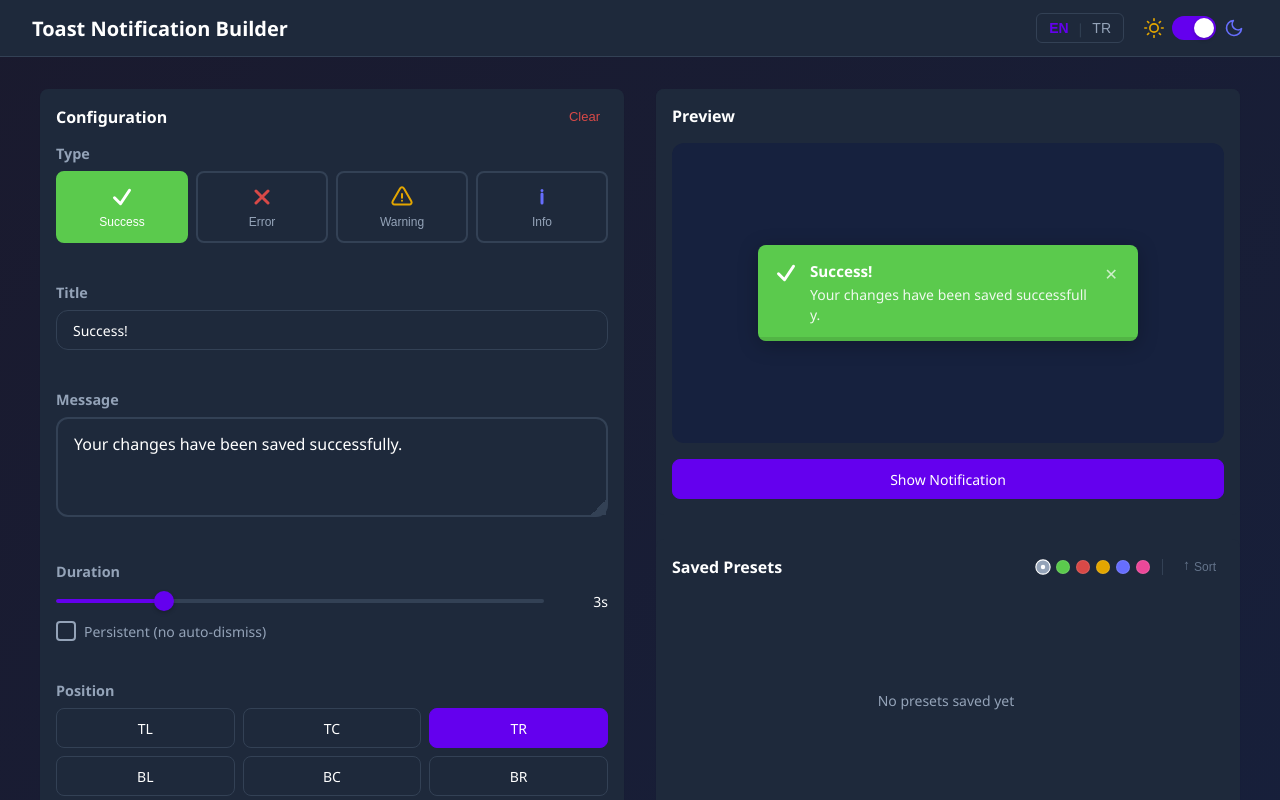
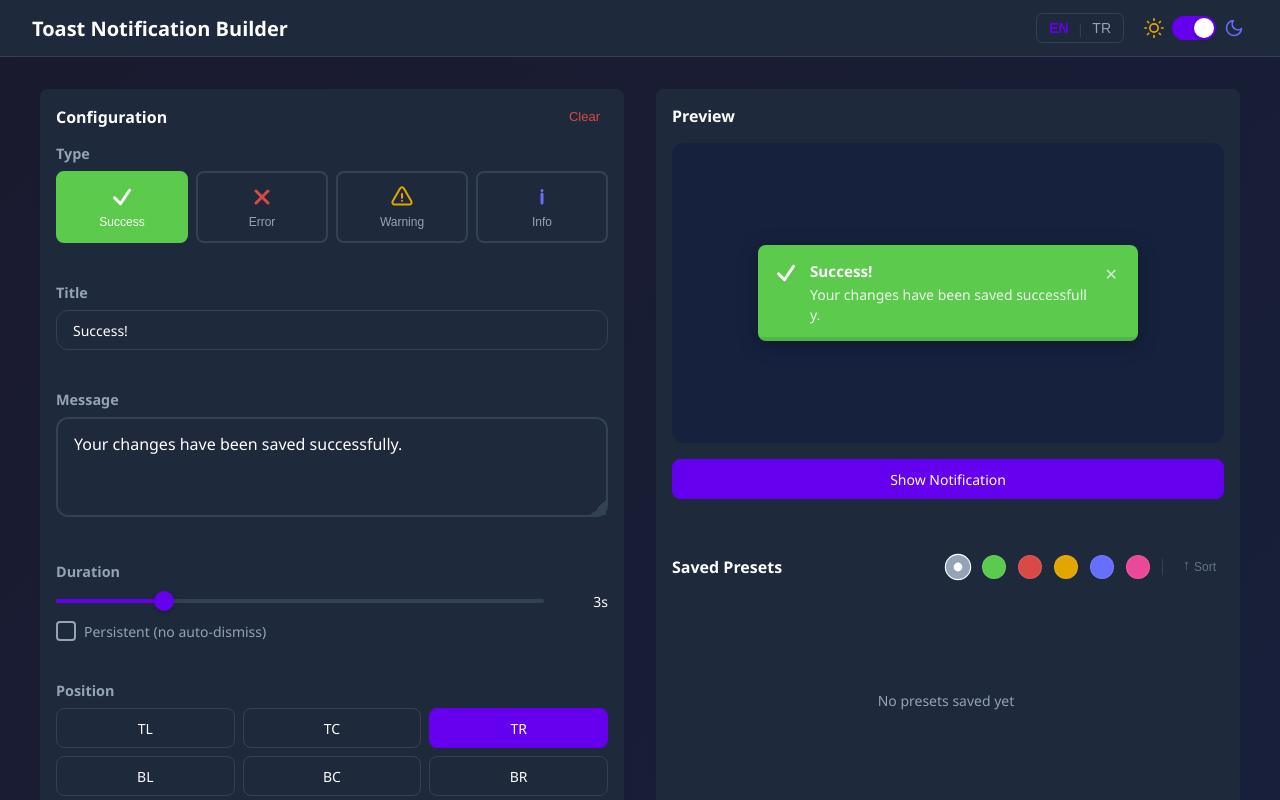
Before and after one commit to AliKaner/toast-sim, a Vue app: page / in a window 1280 px wide. Shown: the top 800 px of the page. Built offline with nearby package versions, Linux system fonts and the light colour scheme.

Commit message:
feat: Introduce new UI components for toast form configuration and add basic SEO setup.

```diff
--- a/index.html
+++ b/index.html
@@ -4,6 +4,7 @@
     <meta charset="UTF-8" />
     <link rel="icon" type="image/svg+xml" href="/vite.svg" />
     <meta name="viewport" content="width=device-width, initial-scale=1.0" />
+    <meta name="description" content="Insider JS Case project demonstrating Vue.js capabilities." />
     <title>insider-js-case-1</title>
   </head>
   <body>
--- a/src/components/ui/OptionsGroup.vue
+++ b/src/components/ui/OptionsGroup.vue
@@ -1,5 +1,5 @@
 <script setup lang="ts">
-import { computed } from 'vue';
+
 import FormItemWrapper from './FormItemWrapper.vue';
 import Checkbox from './Checkbox.vue';
 
--- a/src/components/ui/PresetFilters.vue
+++ b/src/components/ui/PresetFilters.vue
@@ -43,13 +43,13 @@ const filters = [
 <style scoped>
 .preset-filters {
   display: flex;
-  gap: 0.375rem;
+  gap: 0.75rem;
   align-items: center;
 }
 
 .filter-dot {
-  width: 0.875rem;
-  height: 0.875rem;
+  width: 1.5rem;
+  height: 1.5rem;
   border-radius: 50%;
   border: 0.0625rem solid var(--color-border-light, rgba(255, 255, 255, 0.1));
   cursor: pointer;
@@ -73,8 +73,8 @@ const filters = [
   top: 50%;
   left: 50%;
   transform: translate(-50%, -50%);
-  width: 0.25rem;
-  height: 0.25rem;
+  width: 0.5rem;
+  height: 0.5rem;
   background: var(--color-button-text, #fff);
   border-radius: 50%;
   pointer-events: none;
--- a/src/components/ui/ToastFormCard.vue
+++ b/src/components/ui/ToastFormCard.vue
@@ -8,19 +8,15 @@ import TextArea from './TextArea.vue'
 import Segment from './Segment.vue'
 import DurationSlider from './DurationSlider.vue'
 import ColorPicker from './ColorPicker.vue'
-import Checkbox from './Checkbox.vue'
 import NotificationTypeSelector from './NotificationTypeSelector.vue'
 import CustomIconInput from './CustomIconInput.vue'
 import OptionsGroup from './OptionsGroup.vue'
-import FormItemWrapper from './FormItemWrapper.vue'
 import FormSection from './FormSection.vue'
 import type { FormState } from '../../types/notification'
 import { useToastStore } from '../../composables/useToastStore'
 import {
   ANIMATION_OPTIONS,
   DEFAULT_CONFIG,
-  POSITION_OPTIONS,
-  TYPE_OPTIONS
 } from '../../constants/notification'
 
 interface Props {
@@ -103,7 +99,6 @@ const animationOptions = computed(() =>
           id="notification-type"
           name="type"
           test-id="type-selector"
-          tabindex="1"
           v-model="form.type"
           :has-custom-icon="!!form.customIcon"
 
@@ -114,7 +109,6 @@ const animationOptions = computed(() =>
           name="title"
           :label="t('form.labels.title')"
           test-id="title-input"
-          tabindex="2"
           v-model="form.title"
           :placeholder="t('form.placeholders.title')"
         />
@@ -123,7 +117,6 @@ const animationOptions = computed(() =>
           name="message"
           :label="t('form.labels.message')"
           test-id="message-input"
-          tabindex="3"
           v-model="form.message"
           :placeholder="t('form.placeholders.message')"
           :rows="3"
@@ -132,7 +125,6 @@ const animationOptions = computed(() =>
           id="notification-duration"
           name="duration"
           test-id="duration-slider"
-          tabindex="4"
           v-model="form.duration"
           :min="1"
           :max="10"
@@ -142,14 +134,12 @@ const animationOptions = computed(() =>
           :checkbox-label="t('form.labels.persistent')"
           v-model:checkbox-value="form.isPersistent"
           checkbox-test-id="persistent-checkbox"
-          checkbox-tabindex="5"
           :checkbox-disabled="!form.showCloseButton"
         />
         <PositionSelector
           id="position-selector"
           name="position"
           test-id="position-selector"
-          tabindex="6"
           v-model="form.position"
           :label="t('form.labels.position')"
         />
@@ -165,7 +155,6 @@ const animationOptions = computed(() =>
             id="bg-color-picker"
             name="backgroundColor"
             test-id="bg-color-picker"
-            tabindex="7"
             v-model="form.backgroundColor"
             :label="t('form.labels.background')"
           />
@@ -173,7 +162,6 @@ const animationOptions = computed(() =>
             id="text-color-picker"
             name="textColor"
             test-id="text-color-picker"
-            tabindex="8"
             v-model="form.textColor"
             :label="t('form.labels.text_color')"
           />
@@ -187,7 +175,6 @@ const animationOptions = computed(() =>
           name="customIcon"
           :label="t('form.labels.custom_icon')"
           test-id="custom-icon-input"
-          tabindex="11"
           v-model="form.customIcon"
           :placeholder="t('form.placeholders.custom_icon')"
           :rows="2"
@@ -199,7 +186,6 @@ const animationOptions = computed(() =>
         id="animation-segment"
         name="animation"
         test-id="animation-segment"
-        tabindex="12"
         v-model="form.animation"
         :options="animationOptions"
         :label="t('form.labels.animation')"
--- a/vite.config.ts
+++ b/vite.config.ts
@@ -15,6 +15,14 @@ export default defineConfig({
   },
   build: {
     outDir: 'dist',
-    sourcemap: true
+    sourcemap: true,
+    rollupOptions: {
+      output: {
+        manualChunks: {
+          vendor: ['vue', 'pinia', 'vue-router', 'vue-i18n', 'zod'],
+          'syntax-highlight': ['highlight.js', '@highlightjs/vue-plugin']
+        }
+      }
+    }
   }
 })
```
Also changed, not shown: public/robots.txt (added).
